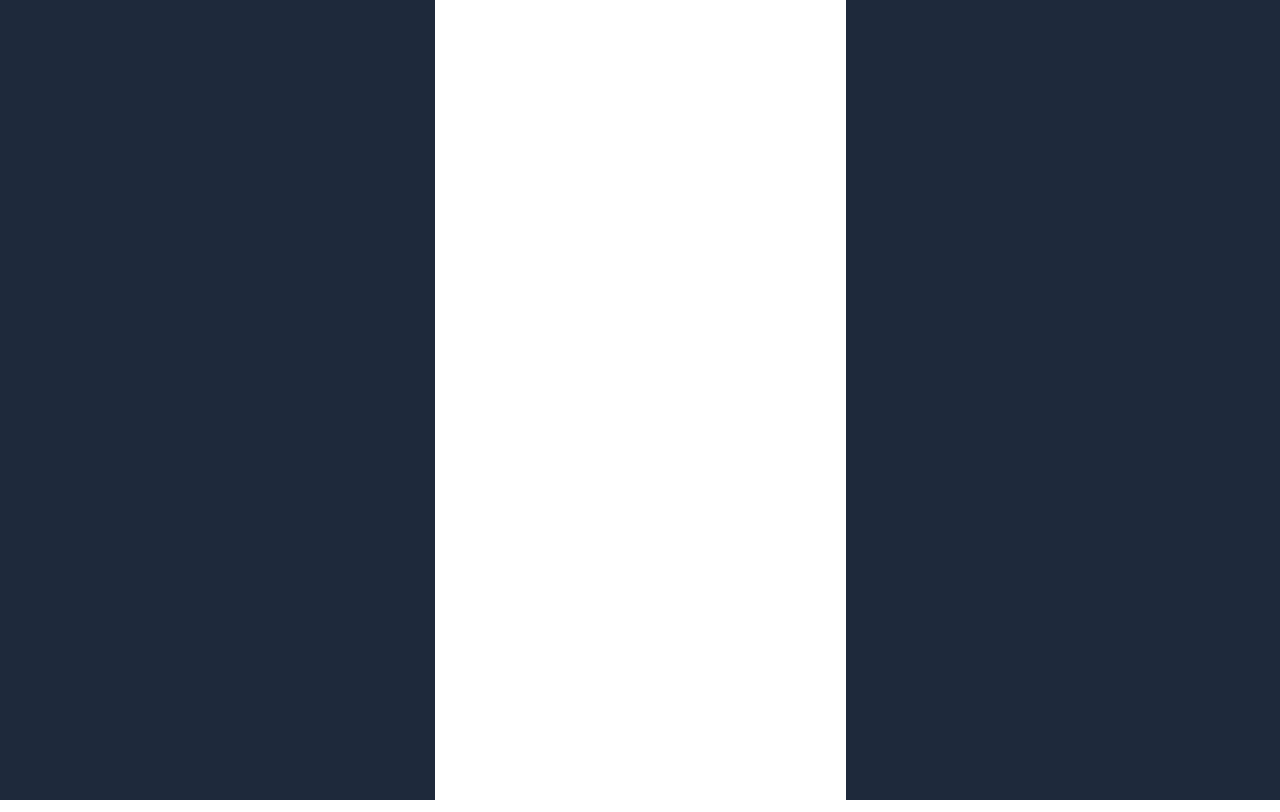
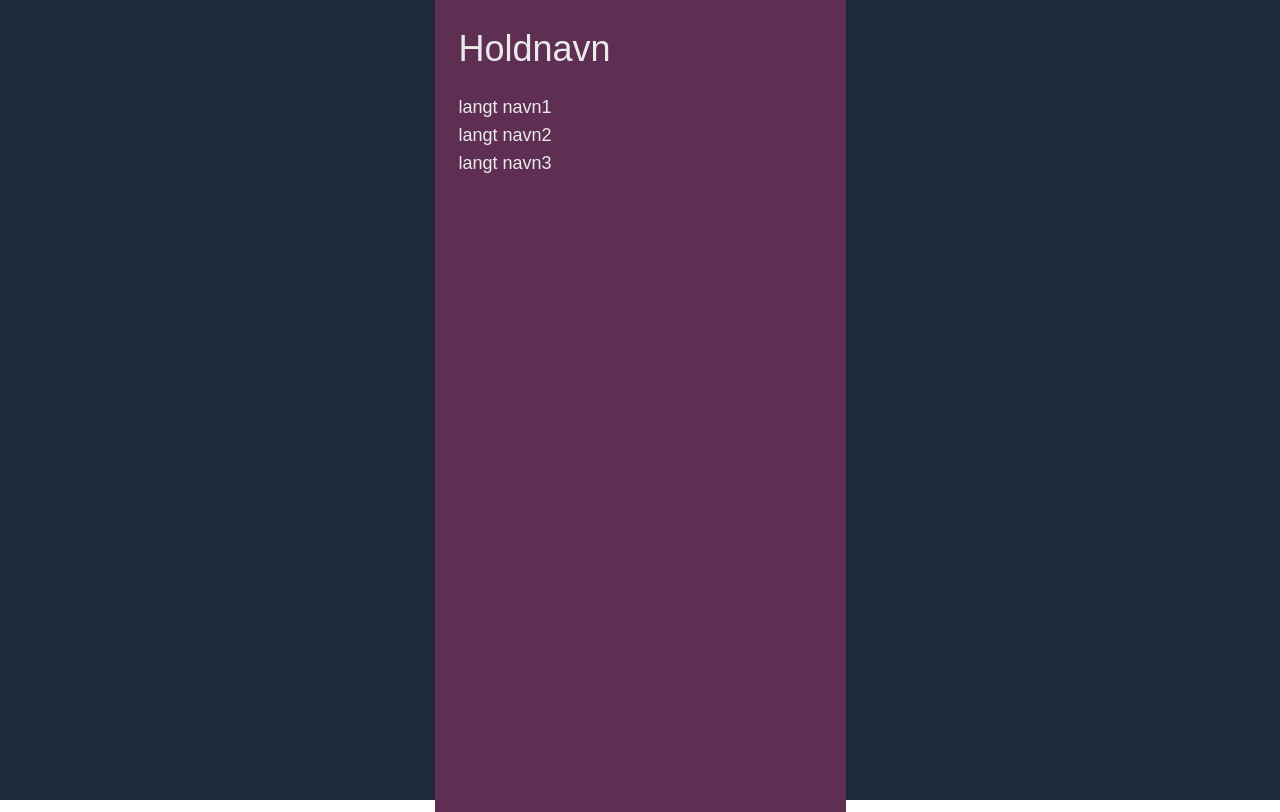
Before and after one commit to rts-cmk-wu06/landrup-dans-Bobber2002, a React (Create React App) app: page /calender/class in a window 1280 px wide. Before the commit this address had no page. Built offline with nearby package versions, Linux system fonts and the light colour scheme.

Commit message:
add overview html and styling + smaller fixes

```diff
--- a/src/App.js
+++ b/src/App.js
@@ -3,6 +3,7 @@ import WelcomePage from "./pages/Welcome/welcome";
 import { BrowserRouter as Router, Routes, Route } from "react-router-dom";
 import HomePage from "./pages/Home/home";
 import CalenderPage from "./pages/Calender/calender";
+import CalenderActivityOverview from "./pages/Calender/overview";
 
 function App() {
   return (
@@ -23,6 +24,7 @@ function App() {
             <Route path="/" element={<WelcomePage/>} />
             <Route path="/home" element={<HomePage/>} />
             <Route path="/calender" element={<CalenderPage/>} />
+            <Route path="/calender/class" element={<CalenderActivityOverview/>} />
           </Routes>
         </Router>
       </Screen>
--- a/src/pages/Calender/calender.js
+++ b/src/pages/Calender/calender.js
@@ -1,10 +1,12 @@
 import { Swiper, SwiperSlide } from "swiper/react";
 import { FreeMode } from "swiper";
+import { Link, useLocation } from "react-router-dom";
 
 const CalenderPage = () => {
+  let path = useLocation();
   return (
     <div
-      id="HomePage"
+      id="CalenderPage"
       className="h-full w-full flex flex-col items-center bg-primary px-6 pt-10"
     >
       <div className="w-full h-full">
@@ -18,11 +20,13 @@ const CalenderPage = () => {
           freeMode={true}
           modules={[FreeMode]}
         >
-          <SwiperSlide
-            className="w-full !h-[107px] px-8 py-6 text-ellipsis whitespace-nowrap bg-white mb-8 bg-contain bg-center rounded-[11px] overflow-hidden flex flex-col-reverse justify-center"
-          >
-            <h3 className="text-lg h-5">Mandag 12:38</h3>
-            <h2 className="text-4xl text-ellipsis overflow-hidden">This is the class youre signing up to</h2>
+          <SwiperSlide className="">
+            <Link to={`${path.pathname}/class?1`} className="w-full !h-[107px] px-8 py-6 text-ellipsis whitespace-nowrap bg-themewhite mb-8 bg-contain bg-center rounded-[11px] overflow-hidden flex flex-col-reverse justify-center">
+              <h3 className="text-lg h-5">Mandag 12:38</h3>
+              <h2 className="text-4xl text-ellipsis overflow-hidden">
+                This is the class youre signing up to
+              </h2>
+            </Link>
           </SwiperSlide>
         </Swiper>
       </div>
--- /dev/null
+++ b/src/pages/Calender/overview.js
@@ -0,0 +1,22 @@
+import { Route } from "react-router-dom";
+
+
+const CalenderActivityOverview = () => {
+  return (
+    <div
+      id="overviewPage"
+      className="h-full w-full flex flex-col items-center bg-primary px-6 pt-10"
+    >
+      <div className="w-full h-full">
+        <p className="text-4xl pb-6 text-themewhite">Holdnavn</p>
+        <ul className="text-themewhite text-lg">
+          <li>langt navn1</li>
+          <li>langt navn2</li>
+          <li>langt navn3</li>
+        </ul>
+      </div>
+    </div>
+   );
+}
+
+export default CalenderActivityOverview;
```
Also changed, not shown: src/lib/components/screen.js (line endings or trailing spaces), src/pages/Home/home.js (line endings or trailing spaces), src/pages/Welcome/welcome.js (line endings or trailing spaces).
